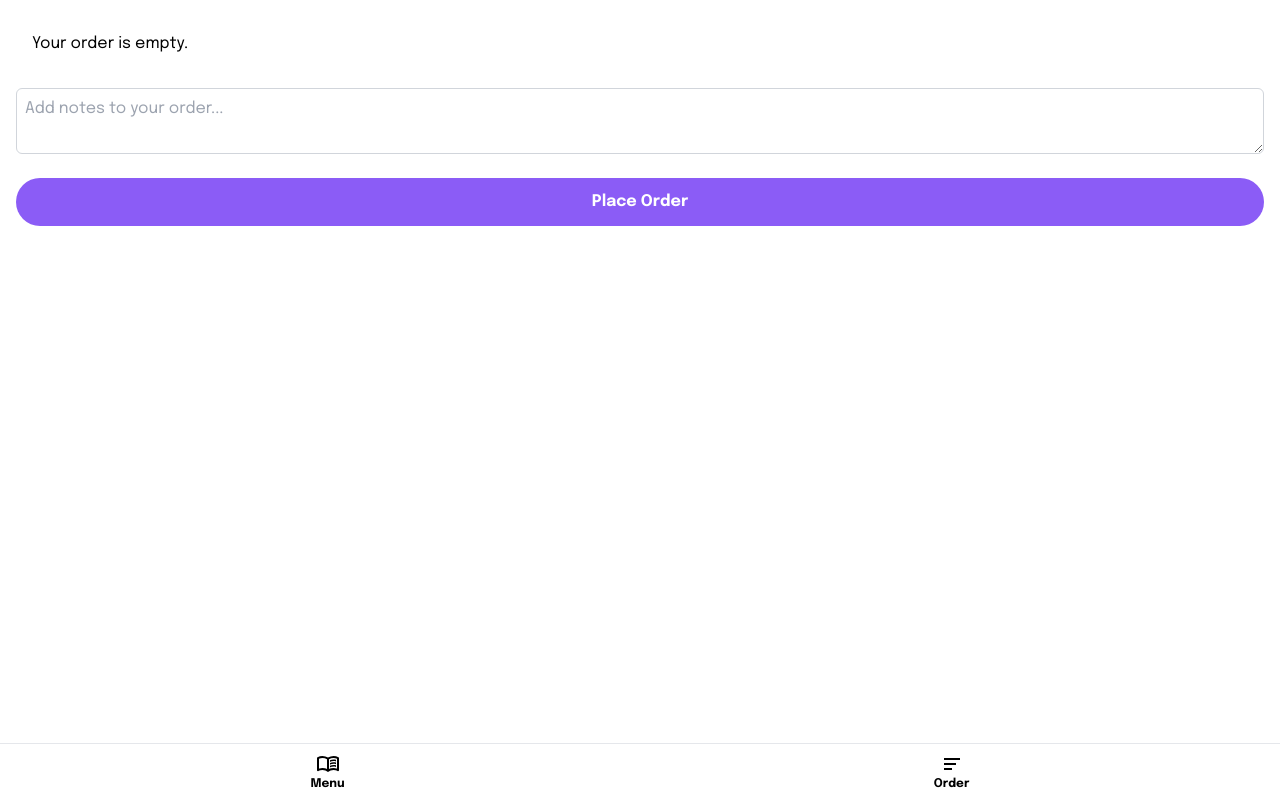
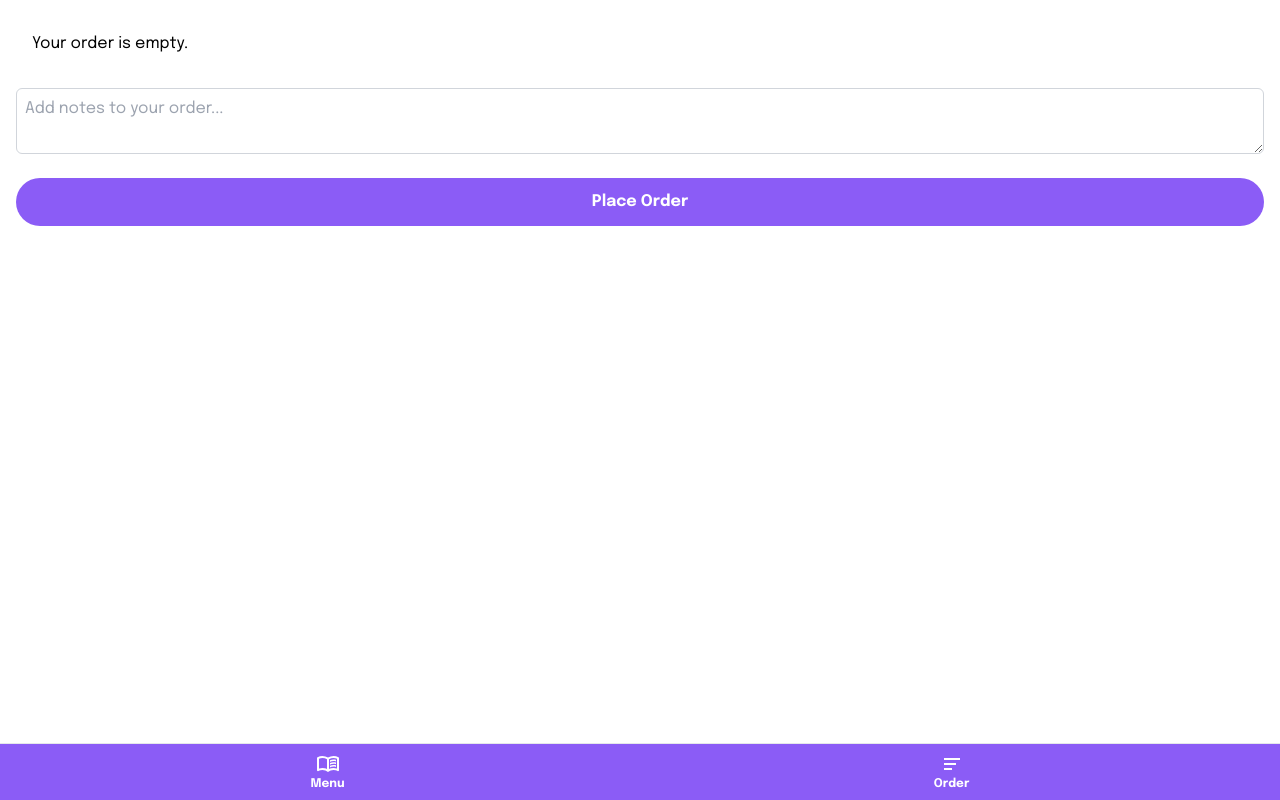
Before and after one commit to Proyecto-integrador2/frontend, a React (Create React App) app: page /order in a window 1280 px wide. Built offline with nearby package versions, Linux system fonts and the light colour scheme.

Commit message:
update style navbar

```diff
--- a/src/components/Navbar.jsx
+++ b/src/components/Navbar.jsx
@@ -1,20 +1,20 @@
 const Navbar = () => {
   return (
-    <nav className="fixed bottom-0 left-0 right-0 bg-white flex justify-around border-t border-[#e8d5ce] px-4 py-2">
+    <nav className="fixed bottom-0 left-0 right-0 bg-purple-500 flex justify-around border-t border-[#e8d5ce] px-4 py-2">
       {/* Icono para el menú */}
       <a className="flex flex-col items-center justify-center text-[#1c110d]" href="menu">
-        <svg xmlns="http://www.w3.org/2000/svg" height="24px" viewBox="0 -960 960 960" width="24px" fill="black">
+        <svg xmlns="http://www.w3.org/2000/svg" height="24px" viewBox="0 -960 960 960" width="24px" fill="white">
           <path d="M560-564v-68q33-14 67.5-21t72.5-7q26 0 51 4t49 10v64q-24-9-48.5-13.5T700-600q-38 0-73 9.5T560-564Zm0 220v-68q33-14 67.5-21t72.5-7q26 0 51 4t49 10v64q-24-9-48.5-13.5T700-380q-38 0-73 9t-67 27Zm0-110v-68q33-14 67.5-21t72.5-7q26 0 51 4t49 10v64q-24-9-48.5-13.5T700-490q-38 0-73 9.5T560-454ZM260-320q47 0 91.5 10.5T440-278v-394q-41-24-87-36t-93-12q-36 0-71.5 7T120-692v396q35-12 69.5-18t70.5-6Zm260 42q44-21 88.5-31.5T700-320q36 0 70.5 6t69.5 18v-396q-33-14-68.5-21t-71.5-7q-47 0-93 12t-87 36v394Zm-40 118q-48-38-104-59t-116-21q-42 0-82.5 11T100-198q-21 11-40.5-1T40-234v-482q0-11 5.5-21T62-752q46-24 96-36t102-12q58 0 113.5 15T480-740q51-30 106.5-45T700-800q52 0 102 12t96 36q11 5 16.5 15t5.5 21v482q0 23-19.5 35t-40.5 1q-37-20-77.5-31T700-240q-60 0-116 21t-104 59ZM280-494Z"/>
         </svg>
-        <p className="text-xs font-bold">Menu</p>
+        <p className="text-xs text-white font-bold">Menu</p>
       </a>
 
       {/* Icono para las órdenes */}
       <a className="flex flex-col items-center justify-center text-black" href="order">
-        <svg xmlns="http://www.w3.org/2000/svg" width="24" height="24" fill="black" viewBox="0 0 24 24">
+        <svg xmlns="http://www.w3.org/2000/svg" width="24" height="24" fill="white" viewBox="0 0 24 24">
           <path d="M4 6H20V8H4V6zM4 11H16V13H4V11zM4 16H12V18H4V16z"/>
         </svg>
-        <p className="text-xs font-bold">Order</p>
+        <p className="text-xs text-white font-bold">Order</p>
       </a>
     </nav>
   );
```
